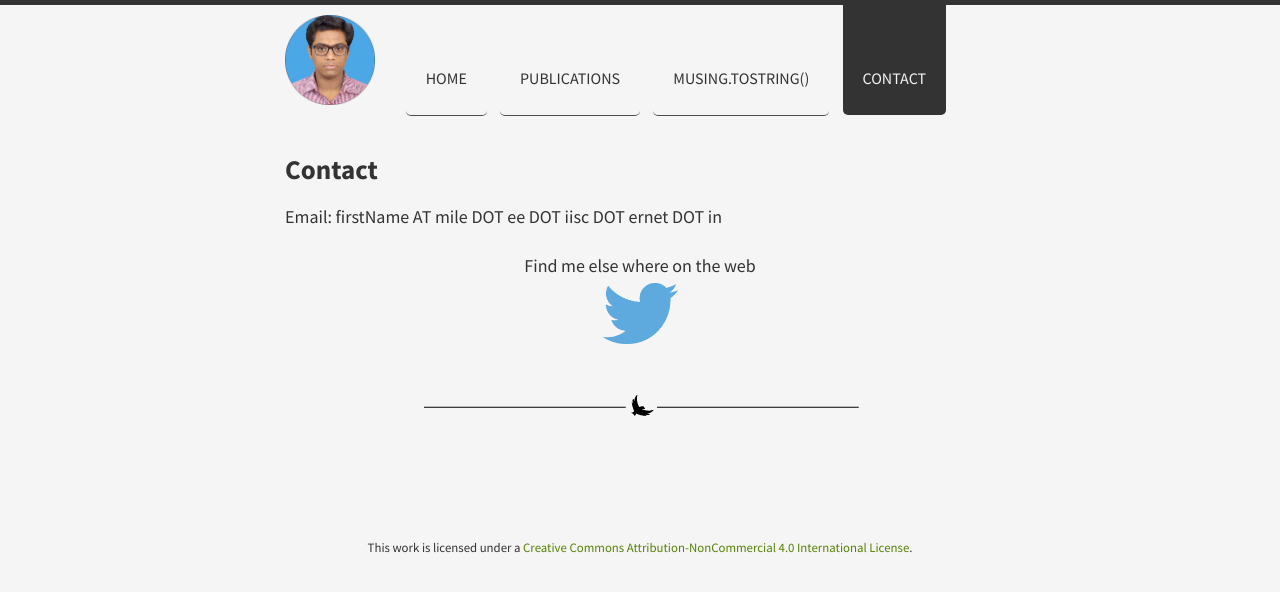
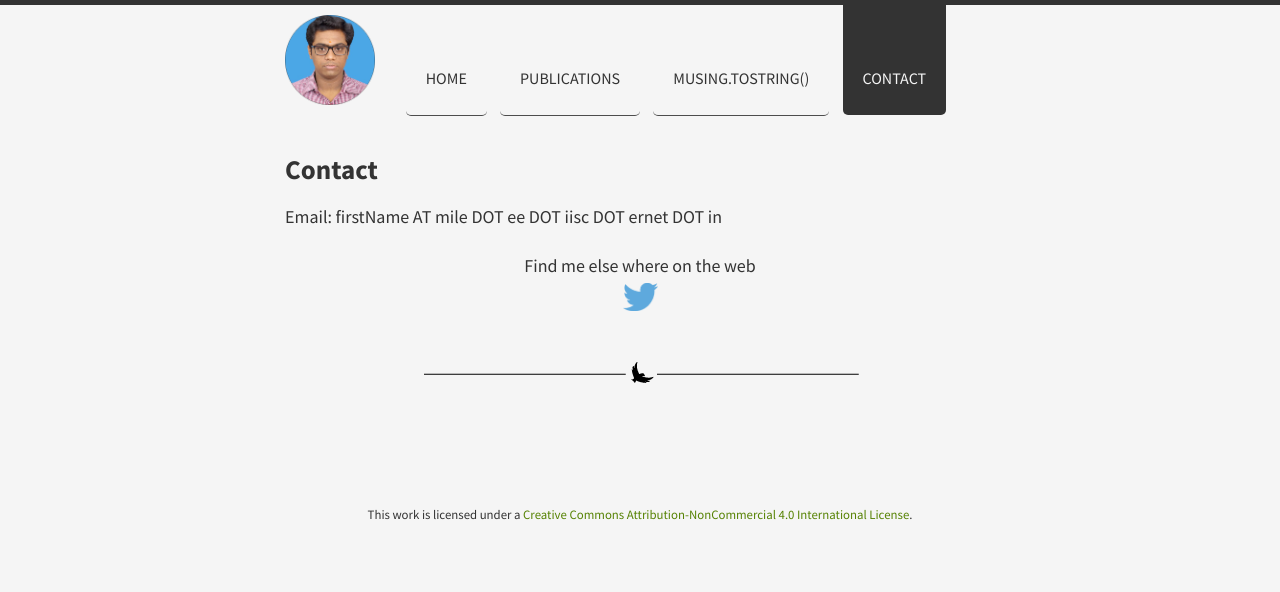
Before and after one commit to forkmsrini/forkmsrini.github.io-master, a Jekyll site: the page built from contact/index.md, in a window 1280 px wide. Shown: the top 592 px of the page. Built offline with Jekyll 4.4.1, drawn with Linux system fonts in a browser that asks for light colours; nearby versions of some CDN libraries; Markdown is read by kramdown in place of the engine named in the settings.

Commit message:
ImagesUpdate

```diff
--- a/contact/index.md
+++ b/contact/index.md
@@ -11,7 +11,7 @@ firstName AT mile DOT ee DOT iisc DOT ernet DOT in
 <table text-align="center">
 <tr>
 <tr><td>Find me else where on the web</td></tr>
-<td><a href='https://twitter.com/mukundhan5291'><img src='/public/images/Twitter_icon.png' width='75' border='0'></a></td>
+<td><a href='https://twitter.com/mukundhan5291'><img src='/public/images/Twitter_icon.png' width='35' border='0'></a></td>
 </tr>
 </table>
 </div>
```
Also changed, not shown: public/images/favicon.ico (deleted), public/images/logo.png (deleted), public/images/rSharmaQ0.png (deleted).
